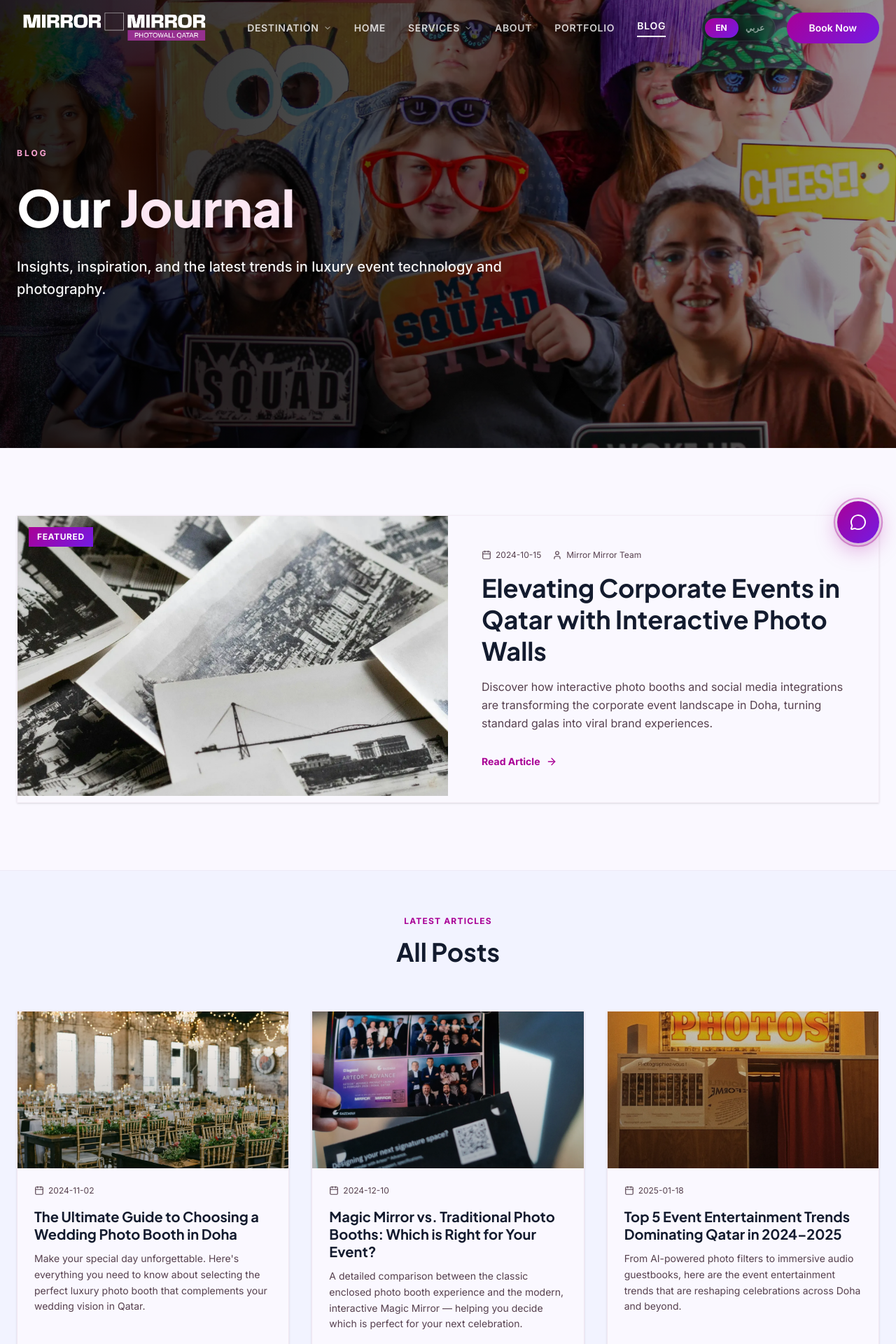
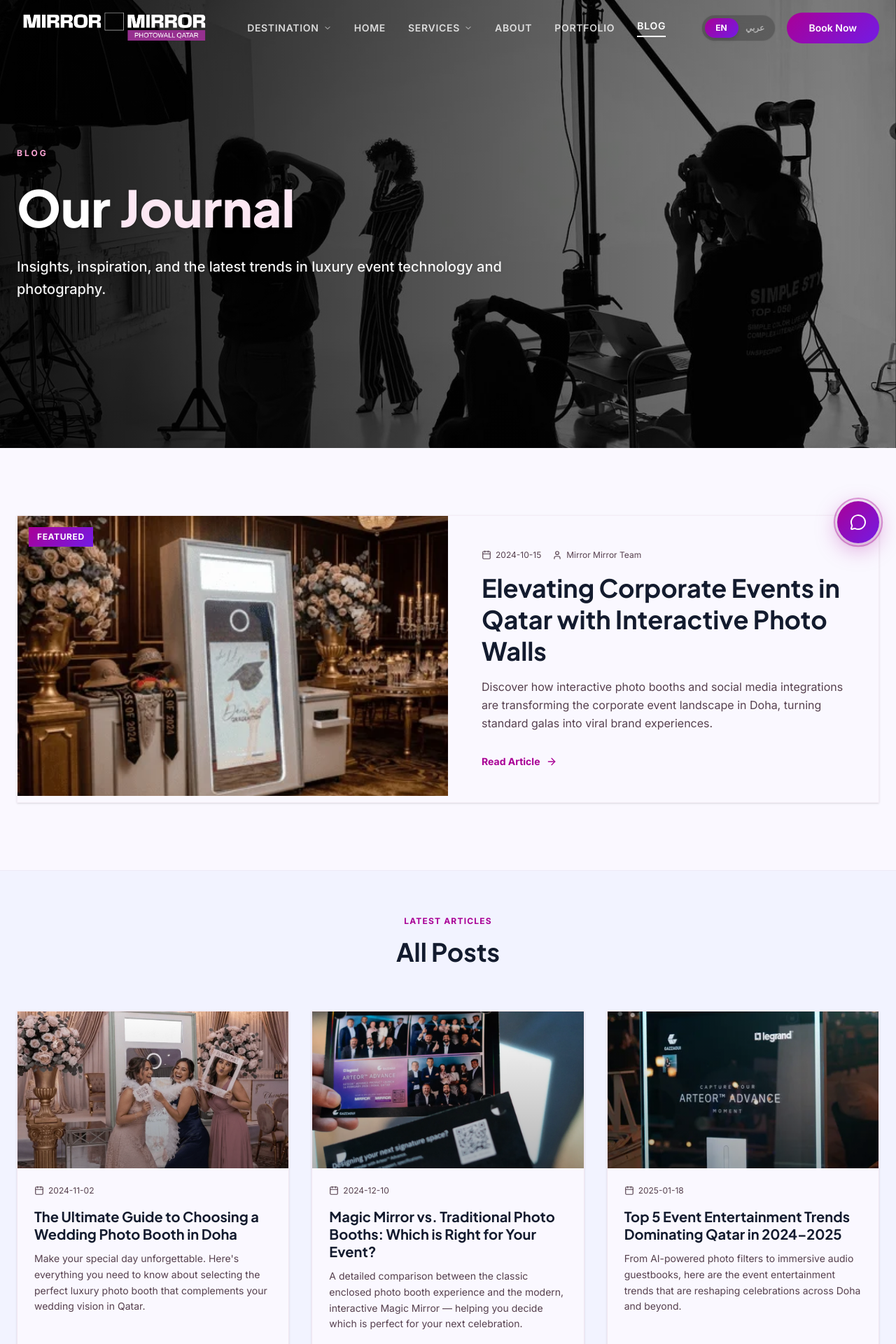
Before and after one commit to umar-hassan-987/mirror-mirror, a Next.js app: page /blog in a window 1280 px wide. Shown: the top 1920 px of the page at 70% size. Built offline with nearby package versions, Linux system fonts and the light colour scheme.

Commit message:
feat: implement services page, blog foundation, and add initial assets

```diff
--- a/src/app/blog/page.js
+++ b/src/app/blog/page.js
@@ -21,7 +21,7 @@ export default function Blog() {
       <section className="relative min-h-[80vh] flex items-center justify-start overflow-hidden w-full">
         <div className="absolute inset-0 z-0">
           <Image
-            src="/images/blog-hero.webp"
+            src="/images/photography.webp"
             alt="Mirror Mirror blog header background"
             fill
             priority
--- a/src/app/page.js
+++ b/src/app/page.js
@@ -197,7 +197,7 @@ export default function Home() {
       name: t("home.servicesSection.photography.name"),
       icon: <Camera className="w-5 h-5 text-primary" />,
       desc: t("home.servicesSection.photography.desc"),
-      image: "/images/photography.jpg"
+      image: "/images/photography.webp"
     },
     {
       name: t("home.servicesSection.videography.name"),
--- a/src/app/services/page.js
+++ b/src/app/services/page.js
@@ -74,7 +74,7 @@ export default function Services() {
       name: t("services.list.photography.name"),
       icon: <Camera className="w-8 h-8 text-primary" />,
       desc: t("services.list.photography.desc"),
-      image: "/images/photography.jpg",
+      image: "/images/photography.webp",
       price: t("services.list.photography.price"),
       duration: t("services.list.photography.duration"),
       specs: t("services.list.photography.specs") || []
--- a/src/data/blogs.js
+++ b/src/data/blogs.js
@@ -2,7 +2,7 @@ export const blogs = [
   {
     slug: "elevating-corporate-events-qatar",
     date: "2024-10-15",
-    coverImage: "/images/wedding-guide.webp",
+    coverImage: "/images/blog-0.webp",
     author: "Mirror Mirror Team",
     en: {
       title: "Elevating Corporate Events in Qatar with Interactive Photo Walls",
@@ -66,7 +66,7 @@ Investing in an interactive photowall guarantees that your event will be remembe
   {
     slug: "ultimate-wedding-photo-booth-guide",
     date: "2024-11-02",
-    coverImage: "/images/portfolio-hero.webp",
+    coverImage: "/images/blog-1.webp",
     author: "Mirror Mirror Team",
     en: {
       title: "The Ultimate Guide to Choosing a Wedding Photo Booth in Doha",
@@ -208,7 +208,7 @@ The good news? At Mirror Mirror Photowall Qatar, we offer both. Many of our clie
   {
     slug: "top-event-trends-qatar-2024",
     date: "2025-01-18",
-    coverImage: "/images/audio-video-booth.webp",
+    coverImage: "/images/blog-3.webp",
     author: "Mirror Mirror Team",
     en: {
       title: "Top 5 Event Entertainment Trends Dominating Qatar in 2024–2025",
```
Also changed, not shown: public/images/photography.jpg (deleted), public/images/photography.webp.
